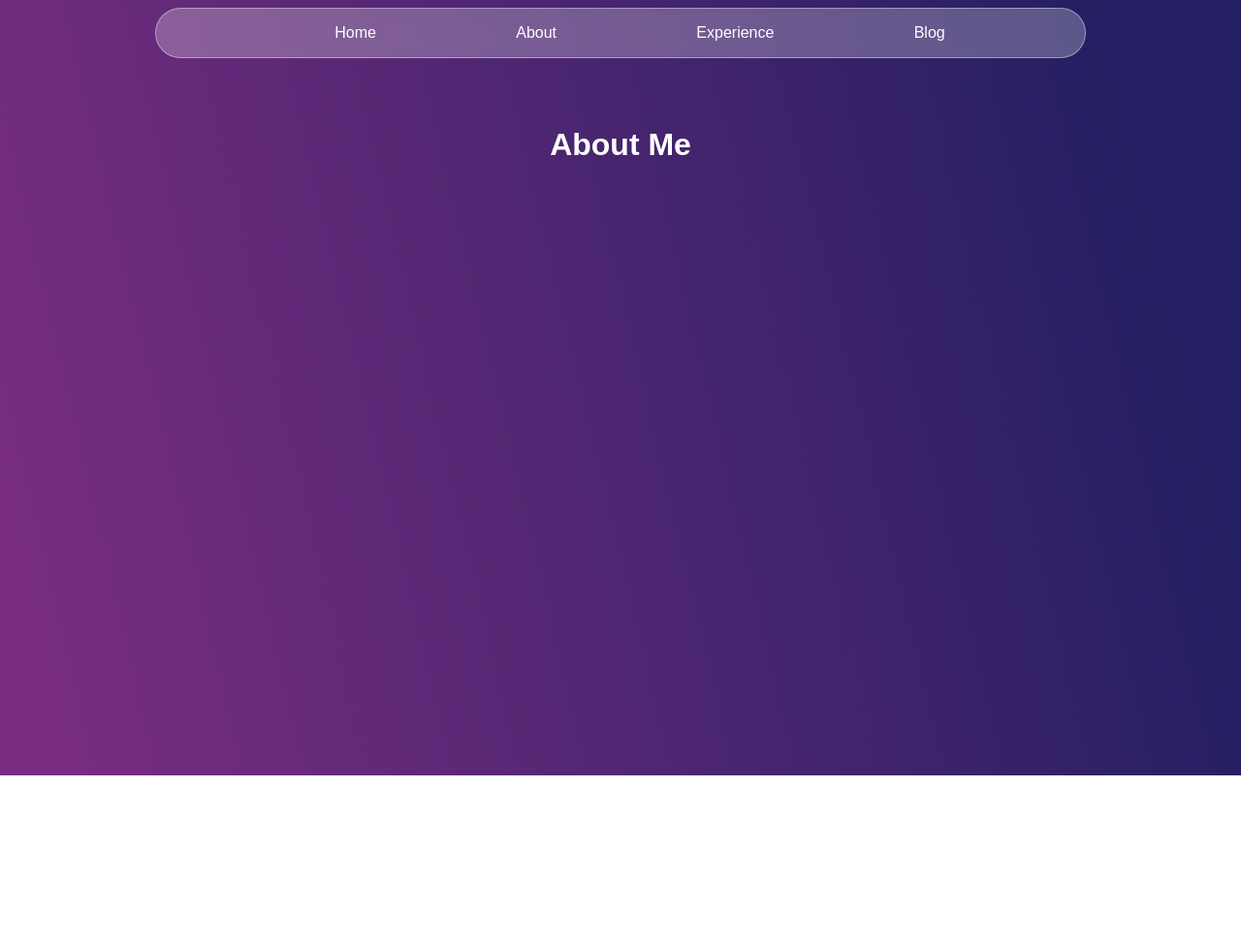
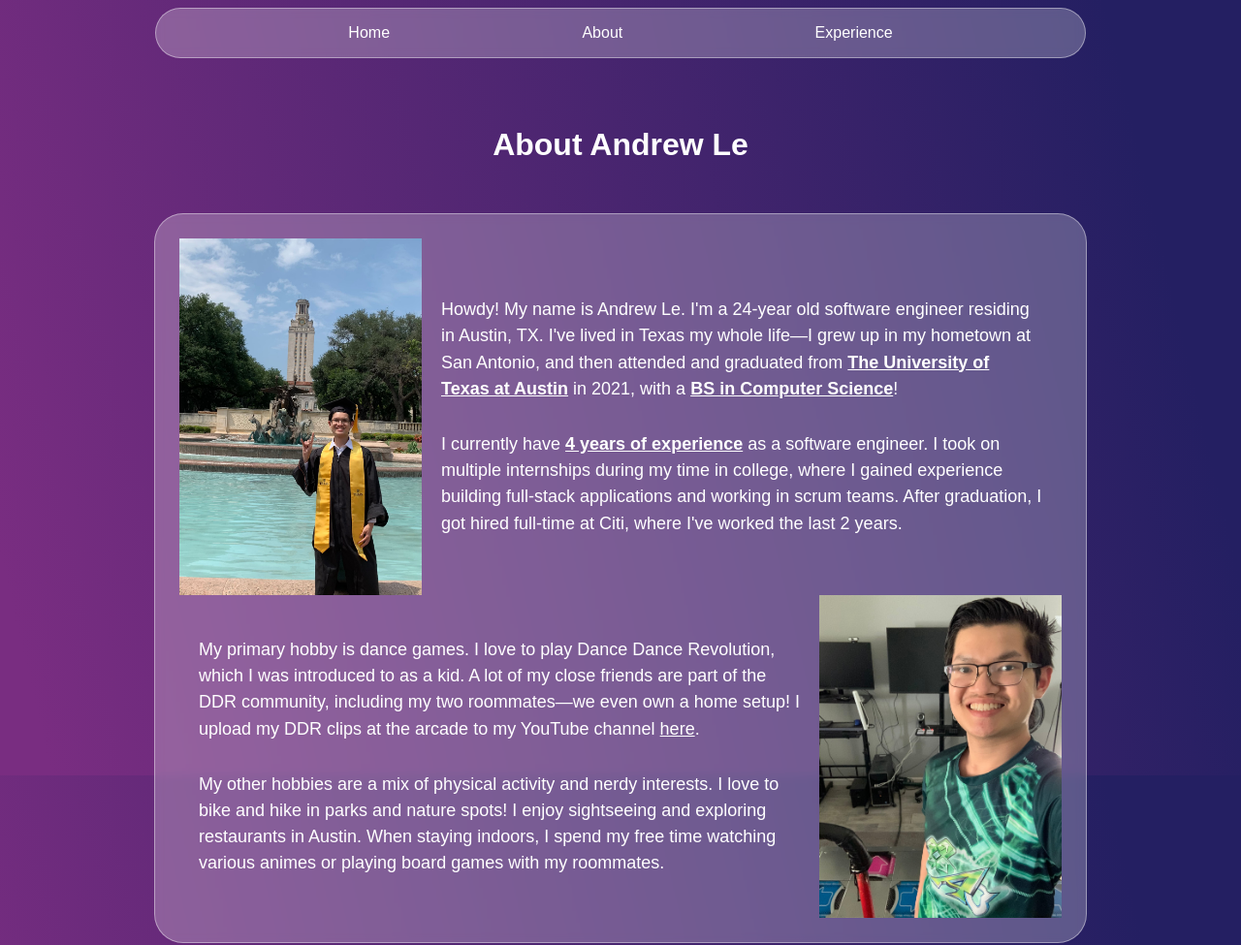
Before and after one commit to andrewandyle/aale-dev, a Gatsby site: page /about in a window 1280 px wide. Shown: the top 975 px of the page at 97% size. Before the commit the page ends 800 px from the top, so only its background shows below. Built offline with nearby package versions, Linux system fonts and the light colour scheme; Gatsby itself is replaced by a stand-in of ours.

Commit message:
complete about and timeline descriptions

```diff
--- a/src/components/navigation.js
+++ b/src/components/navigation.js
@@ -5,8 +5,7 @@ import { NavContainer } from "../styles/navigation.styles"
 const links = [
   { route: '/', name: 'Home' },
   { route: '/about', name: 'About' },
-  { route: '/experience', name: 'Experience' },
-  { route: '/blog', name: 'Blog' }
+  { route: '/experience', name: 'Experience' }
 ]
 
 const Navigation = () => (
--- a/src/pages/about.js
+++ b/src/pages/about.js
@@ -1,10 +1,30 @@
 import * as React from "react"
 import Layout from "../components/layout"
+import { AboutMeContainer, AboutBlock } from "../styles/about.styles"
+import About1 from "../images/about1.jpg"
+import About2 from "../images/about2.jpg"
 
 const AboutPage = () => {
   return (
     <Layout>
-      <h1>About Me</h1>
+      <h1>About Andrew Le</h1>
+      <AboutMeContainer>
+        <AboutBlock>
+          <img id="about-1" src={About1} alt="UT Austin Graduation" width={250} />
+          <div>
+            <p>Howdy! My name is Andrew Le. I'm a 24-year old software engineer residing in Austin, TX. I've lived in Texas my whole life<span>&#8212;</span>I grew up in my hometown at San Antonio, and then attended and graduated from <b><u>The University of Texas at Austin</u></b> in 2021, with a <b><u>BS in Computer Science</u></b>!</p>
+            <p>I currently have <b><u>4 years of experience</u></b> as a software engineer. I took on multiple internships during my time in college, where I gained experience building full-stack applications and working in scrum teams. After graduation, I got hired full-time at Citi, where I've worked the last 2 years.</p>
+          </div>
+        </AboutBlock>
+        <AboutBlock>
+          <img id="about-2-mobile" src={About2} alt="Selfie" width={250} />
+          <div>
+            <p>My primary hobby is dance games. I love to play Dance Dance Revolution, which I was introduced to as a kid. A lot of my close friends are part of the DDR community, including my two roommates<span>&#8212;</span>we even own a home setup! I upload my DDR clips at the arcade to my YouTube channel <a href="https://www.youtube.com/channel/UCU7PqJ_WJX5LHLv-npuNZGg" target="_blank" rel="noreferrer">here</a>.</p>
+            <p>My other hobbies are a mix of physical activity and nerdy interests. I love to bike and hike in parks and nature spots! I enjoy sightseeing and exploring restaurants in Austin. When staying indoors, I spend my free time watching various animes or playing board games with my roommates.</p>
+          </div>
+          <img id="about-2" src={About2} alt="Selfie" width={250} />
+        </AboutBlock>
+      </AboutMeContainer>
     </Layout>
   )
 }
--- a/src/pages/blog.js
+++ b/src/pages/blog.js
@@ -5,6 +5,7 @@ const BlogPage = () => {
   return (
     <Layout>
       <h1>Blog Page</h1>
+      <h3>Coming soon...</h3>
     </Layout>
   )
 }
--- /dev/null
+++ b/src/styles/about.styles.js
@@ -0,0 +1,75 @@
+import styled from 'styled-components'
+import { fadeInFromBottom, fadeInFromLeft, fadeInFromRight } from './keyframes'
+
+export const AboutMeContainer = styled.div`
+  animation: ${fadeInFromBottom};
+  animation-duration: 400ms;
+
+  border: 1px solid rgba(255,255,255,0.4);
+  background-color: rgba(255,255,255,0.25);
+  border-radius: 30px;
+  backdrop-filter: blur(5px);
+
+  width: 100%;
+  margin-top: 30px;
+
+  p {
+    font-size: 18px;
+    padding: 0 20px;
+    margin: 30px 0;
+    line-height: 1.7rem;
+  }
+
+  :first-child {
+    padding-bottom: 0px;
+  }
+
+  :last-child {
+    padding-top: 0px;
+  }
+`
+
+export const AboutBlock = styled.div`
+  display: flex;
+  padding: 25px;
+  align-items: center;
+
+  a {
+    color: white;
+  }
+
+  #about-1 {
+    animation: ${fadeInFromLeft};
+    animation-duration: 800ms;
+  }
+
+  #about-2 {
+    animation: ${fadeInFromRight};
+    animation-duration: 800ms;
+  }
+
+  #about-2-mobile {
+    animation: ${fadeInFromRight};
+    animation-duration: 800ms;
+    display: none;
+  }
+
+  @media only screen and (max-width: 768px) {
+    flex-direction: column;
+
+    #about-1 {
+      animation: ${fadeInFromBottom};
+      animation-duration: 800ms;
+    }
+
+    #about-2 {
+      display: none;
+    }
+
+    #about-2-mobile {
+      animation: ${fadeInFromBottom};
+      animation-duration: 800ms;
+      display: block;
+    }
+  }
+`
--- a/src/styles/experience.styles.js
+++ b/src/styles/experience.styles.js
@@ -64,6 +64,10 @@ export const TimelineContainer = styled.div`
       font-size: 0.8rem;
       font-weight: normal;
     }
+
+    & ul {
+      padding-inline-start: 20px;
+    }
   }
 
   .vertical-timeline-element-date {
--- a/src/styles/navigation.styles.js
+++ b/src/styles/navigation.styles.js
@@ -16,5 +16,7 @@ export const NavContainer = styled.div`
     list-style: none;
     display: flex;
     justify-content: space-evenly;
+    padding-inline-start: 0px;
+    font-weight: 500;
   }
 `
```
Also changed, not shown: src/pages/experience.js (+26 -4 lines), src/styles/index.styles.js (+10 -5 lines), src/images/about1.jpg (added), src/images/about2.jpg (added).
